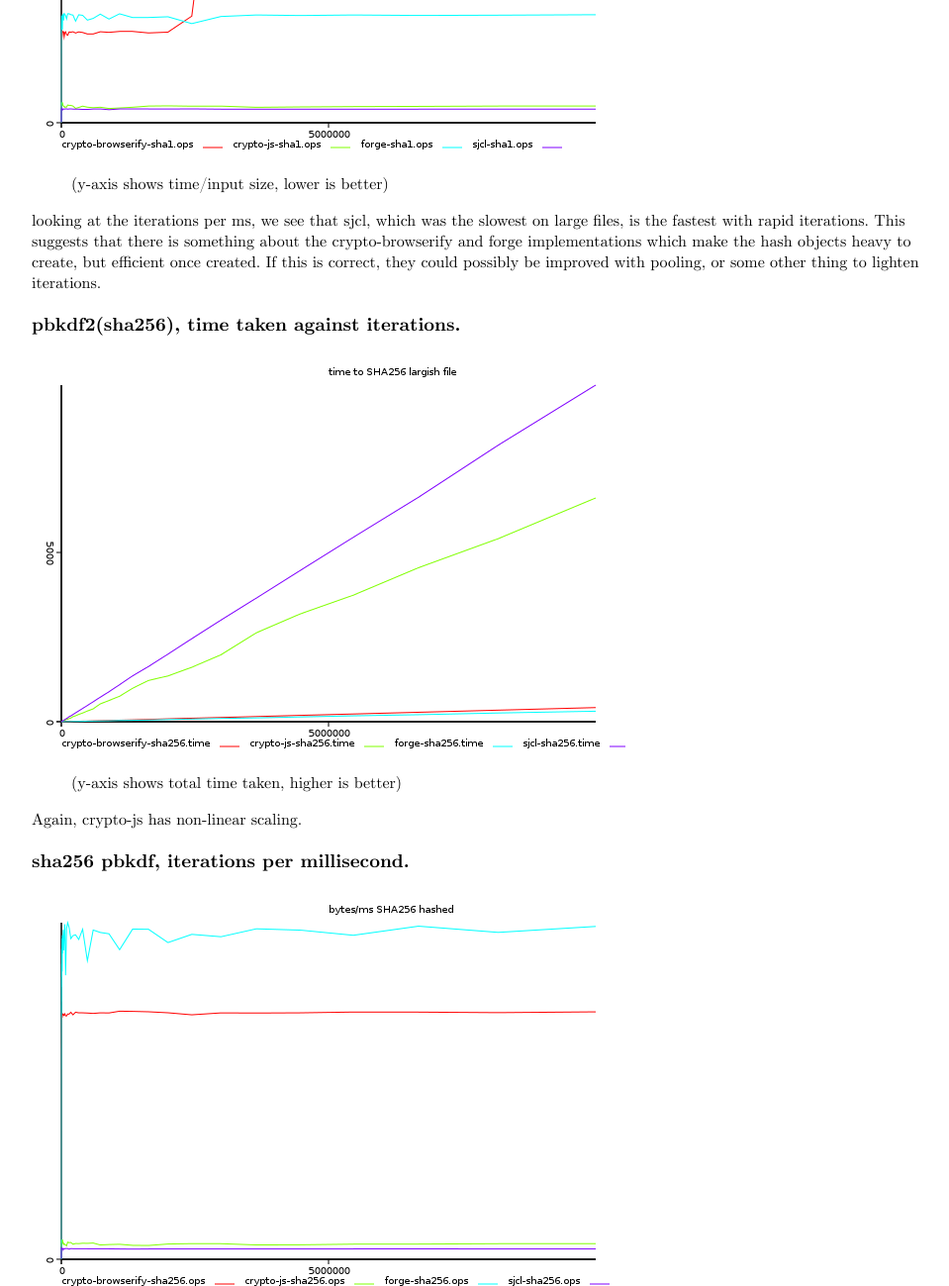
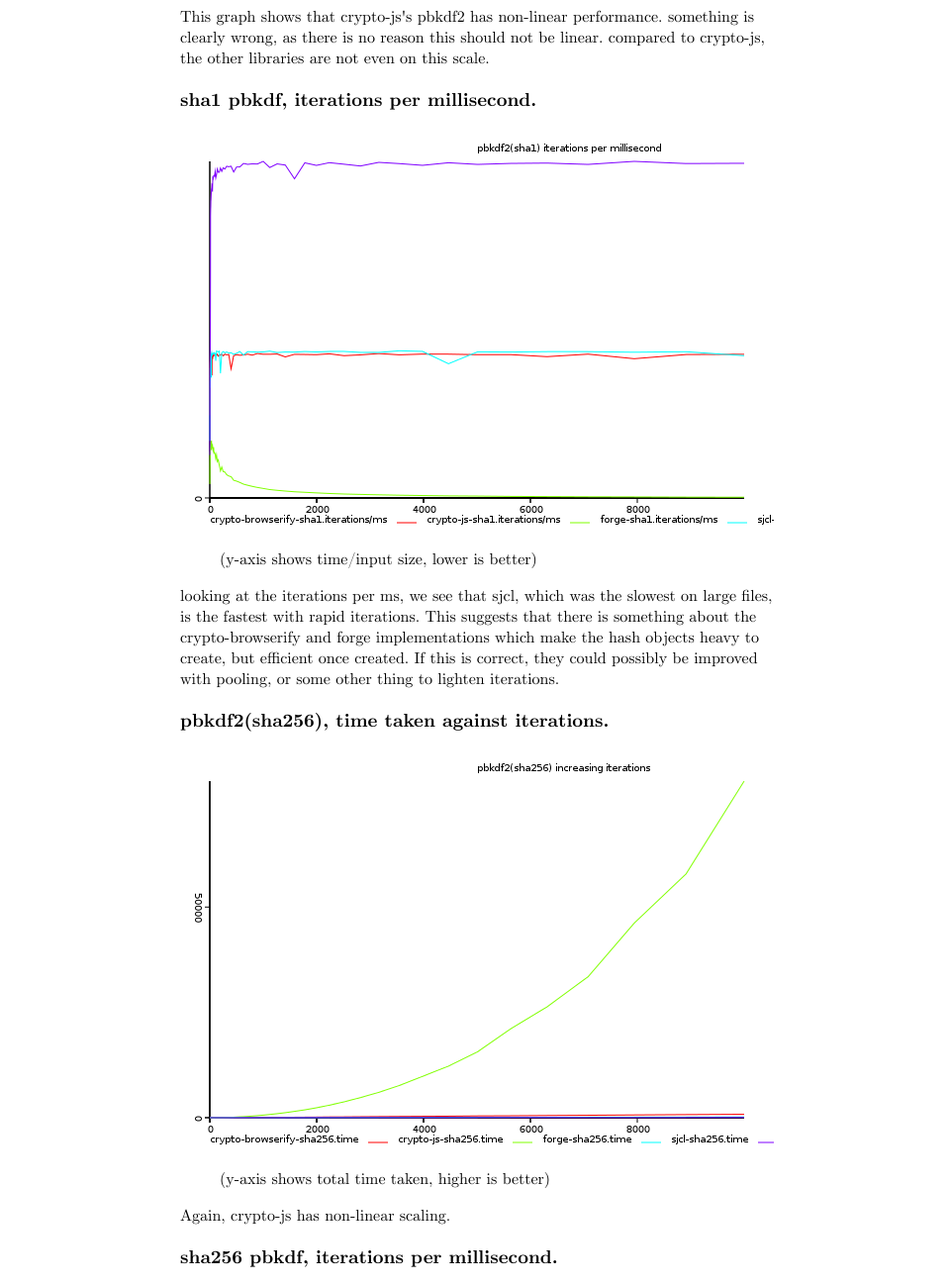
Before and after one commit to dominictarr/crypto-bench, a website: page index.html in a window 1280 px wide. Shown: the part 4220-5519 px from the top of the page at 99% size, without its empty margins (158-1117 px from the left). Drawn offline with Linux system fonts and the light colour scheme.

Commit message:
update static

```diff
--- a/index.html
+++ b/index.html
@@ -2,13 +2,7 @@
 <html>
   <head>
     <link rel="stylesheet" href="static/serif/style.css" />
-    <style>#content {
-  width: 900px;
-  margin: auto;
-  font-family: Computer Modern Serif;
-
-}
-</style>
+    <link rel="stylesheet" href="static/style.css" />
   </head>
   <body>
     <div id=content>
@@ -91,7 +85,7 @@ in copying from one string to another, since strings are immutable, and there is
 the possibility that v8 is doing something clever here.</p>
 <h2 id="key-derivation-pbkdf2-">key derivation (pbkdf2)</h2>
 <h3 id="pbkdf2-sha1-time-taken-against-iterations-">pbkdf2(sha1), time taken against iterations.</h3>
-<p><img src="./graphs/hash-sha1.png" alt="pbkdf2(sha1) 1 - 10k iterations"></p>
+<p><img src="./graphs/pbkdf2-sha1.png" alt="pbkdf2(sha1) 1 - 10k iterations"></p>
 <blockquote>
 <p>(y-axis shows total time taken, higher is better)</p>
 </blockquote>
@@ -99,7 +93,7 @@ the possibility that v8 is doing something clever here.</p>
 something is clearly wrong, as there is no reason this should not be linear.
 compared to crypto-js, the other libraries are not even on this scale.</p>
 <h3 id="sha1-pbkdf-iterations-per-millisecond-">sha1 pbkdf, iterations per millisecond.</h3>
-<p><img src="./graphs/hash-ops-sha1.png" alt="pbkdf2(sha1) 1 - 10k iterations"></p>
+<p><img src="./graphs/pbkdf2-ops-sha1.png" alt="pbkdf2(sha1) 1 - 10k iterations"></p>
 <blockquote>
 <p>(y-axis shows time/input size, lower is better)</p>
 </blockquote>
@@ -109,13 +103,13 @@ crypto-browserify and forge implementations which make the hash objects heavy to
 but efficient once created. If this is correct, they could possibly be improved with pooling,
 or some other thing to lighten iterations.</p>
 <h3 id="pbkdf2-sha256-time-taken-against-iterations-">pbkdf2(sha256), time taken against iterations.</h3>
-<p><img src="./graphs/hash-sha256.png" alt="pbkdf2(sha256) 1 - 10k iterations"></p>
+<p><img src="./graphs/pbkdf2-sha256.png" alt="pbkdf2(sha256) 1 - 10k iterations"></p>
 <blockquote>
 <p>(y-axis shows total time taken, higher is better)</p>
 </blockquote>
 <p>Again, crypto-js has non-linear scaling.</p>
 <h3 id="sha256-pbkdf-iterations-per-millisecond-">sha256 pbkdf, iterations per millisecond.</h3>
-<p><img src="./graphs/hash-ops-sha256.png" alt="pbkdf2(sha256) 1 - 10k iterations"></p>
+<p><img src="./graphs/pbkdf2-ops-sha256.png" alt="pbkdf2(sha256) 1 - 10k iterations"></p>
 <blockquote>
 <p>(y-axis shows time/input size, lower is better)</p>
 </blockquote>
--- a/static/style.css
+++ b/static/style.css
@@ -1,6 +1,5 @@
 #content {
-  width: 900px;
+  max-width: 600px;
   margin: auto;
   font-family: Computer Modern Serif;
-
 }
```
Also changed, not shown: static/layout.html (+1 -1 lines).
